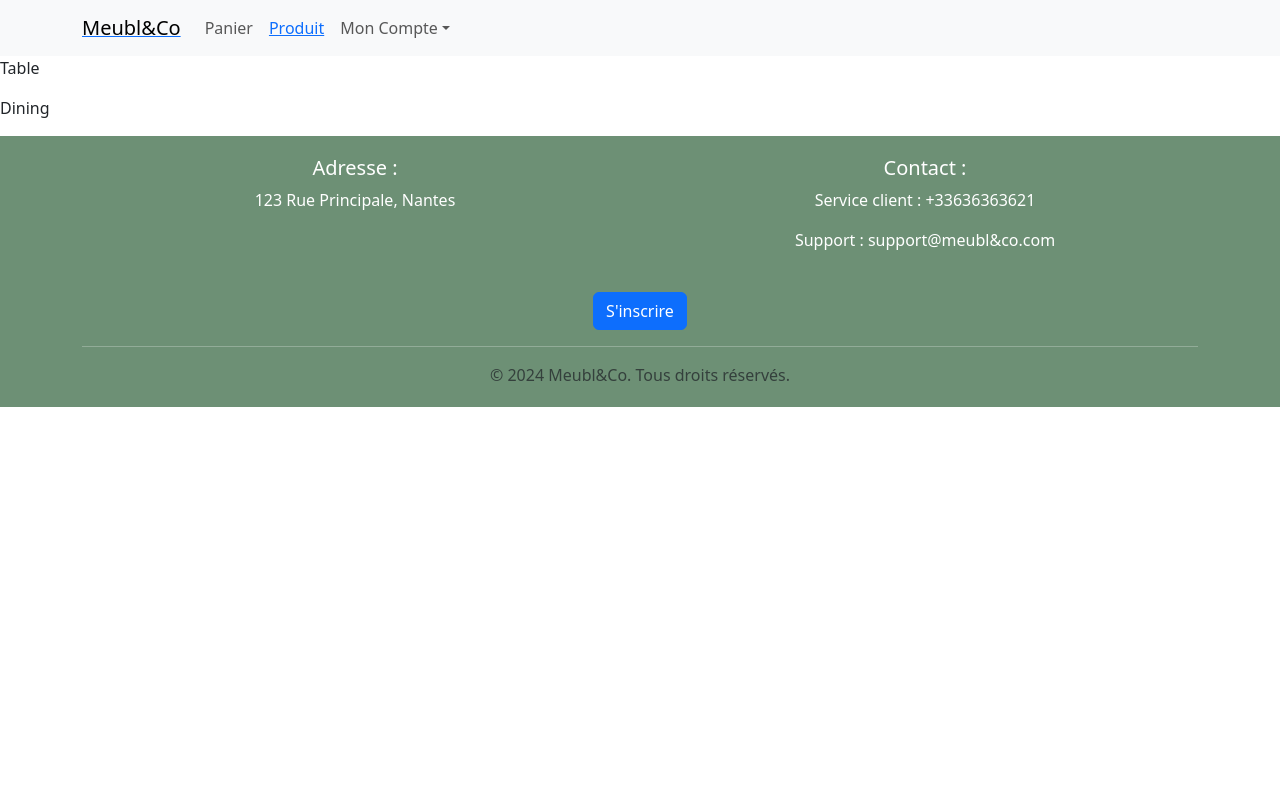
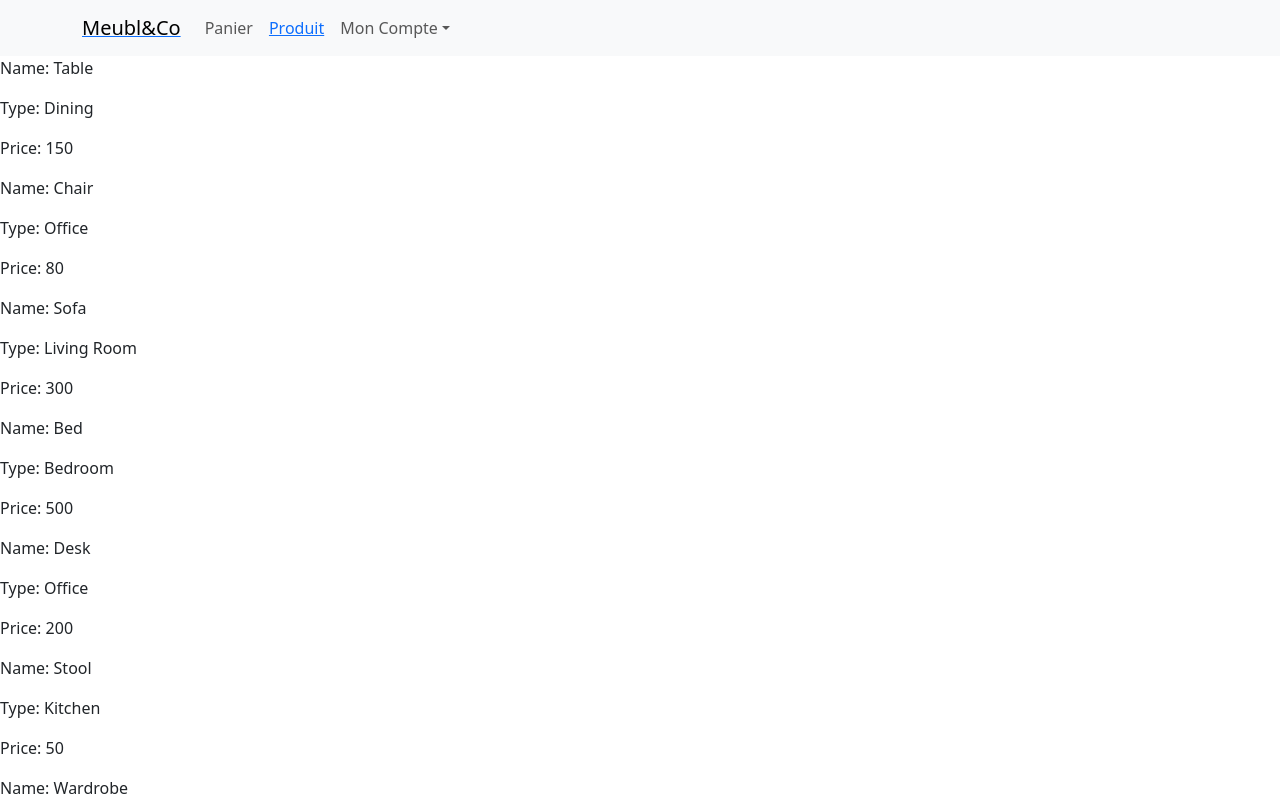
Before and after one commit to adatechschool/projet-collectif-plateforme-de-vente-de-meubles-meubl-co, a React (Create React App) app in the folder front/: page / in a window 1280 px wide. Shown: the top 800 px of the page. Built offline with nearby package versions, Linux system fonts and the light colour scheme.

Commit message:
mise a jour des porps

```diff
--- a/front/src/components/Product.js
+++ b/front/src/components/Product.js
@@ -1,14 +1,13 @@
 import React from 'react';
 
-const Product = ({product}) => {
-
-
-    return (
-        <div>
-            <p>{product.name}</p>
-            <p>{product.type}</p>
-        </div>
-    );
+const Product = ({ product }) => {
+  return (
+    <div>
+      <p>Name: {product.name}</p>
+      <p>Type: {product.type}</p>
+      <p>Price: {product.price}</p>
+    </div>
+  );
 };
 
 export default Product;
--- a/front/src/pages/Home.jsx
+++ b/front/src/pages/Home.jsx
@@ -7,6 +7,7 @@ const Home = () => {
     return (
         <div>
             <Product />
+
         </div>
 
     );
--- a/front/src/pages/Produit.jsx
+++ b/front/src/pages/Produit.jsx
@@ -1,20 +1,39 @@
-import Product from "../components/Product";
+import React from 'react';
+import Product from "../components/Product"; // Importe le composant Product depuis le fichier "../components/Product"
 
-const meubles = [
+const meubles = [ // Définit un tableau d'objets représentant différents meubles
   { id: 1, name: 'Table', type: 'Dining', price: 150 },
-  { id: 2, name: 'Chair', type: 'Office', price: 80 }
-]
-
-
+  { id: 2, name: 'Chair', type: 'Office', price: 80 },
+  { id: 3, name: 'Sofa', type: 'Living Room', price: 300 },
+  { id: 4, name: 'Bed', type: 'Bedroom', price: 500 },
+  { id: 5, name: 'Desk', type: 'Office', price: 200 },
+  { id: 6, name: 'Stool', type: 'Kitchen', price: 50 },
+  { id: 7, name: 'Wardrobe', type: 'Bedroom', price: 450 },
+  { id: 8, name: 'Bookshelf', type: 'Living Room', price: 120 },
+  { id: 9, name: 'Cabinet', type: 'Kitchen', price: 180 }
+];
 
 const Produit = () => {
+  const products = []; // Initialise un tableau vide pour stocker les composants Product
+
+  // Boucle for traditionnelle pour parcourir le tableau meubles
+  for (let i = 0; i < meubles.length; i++) {
+    const meuble = meubles[i]; // Récupère l'objet meuble à l'indice i dans le tableau meubles
+
+    // Ajoute un composant Product à products avec les propriétés key et product
+    products.push(
+      <Product
+        product={meuble} // Prop product contenant les données du meuble actuel
+      />
+    );
+  }
+
+  // Retourne une div contenant tous les composants Product générés dans la boucle for
   return (
     <div>
-      <Product
-        product={meubles[0]}
-      />
+      {products}
     </div>
   );
 };
 
-export default Produit;
+export default Produit; // Exporte le composant Produit pour qu'il soit utilisé ailleurs dans l'application
```
Also changed, not shown: 1 other file (tests, documents, lock files or other folders).
